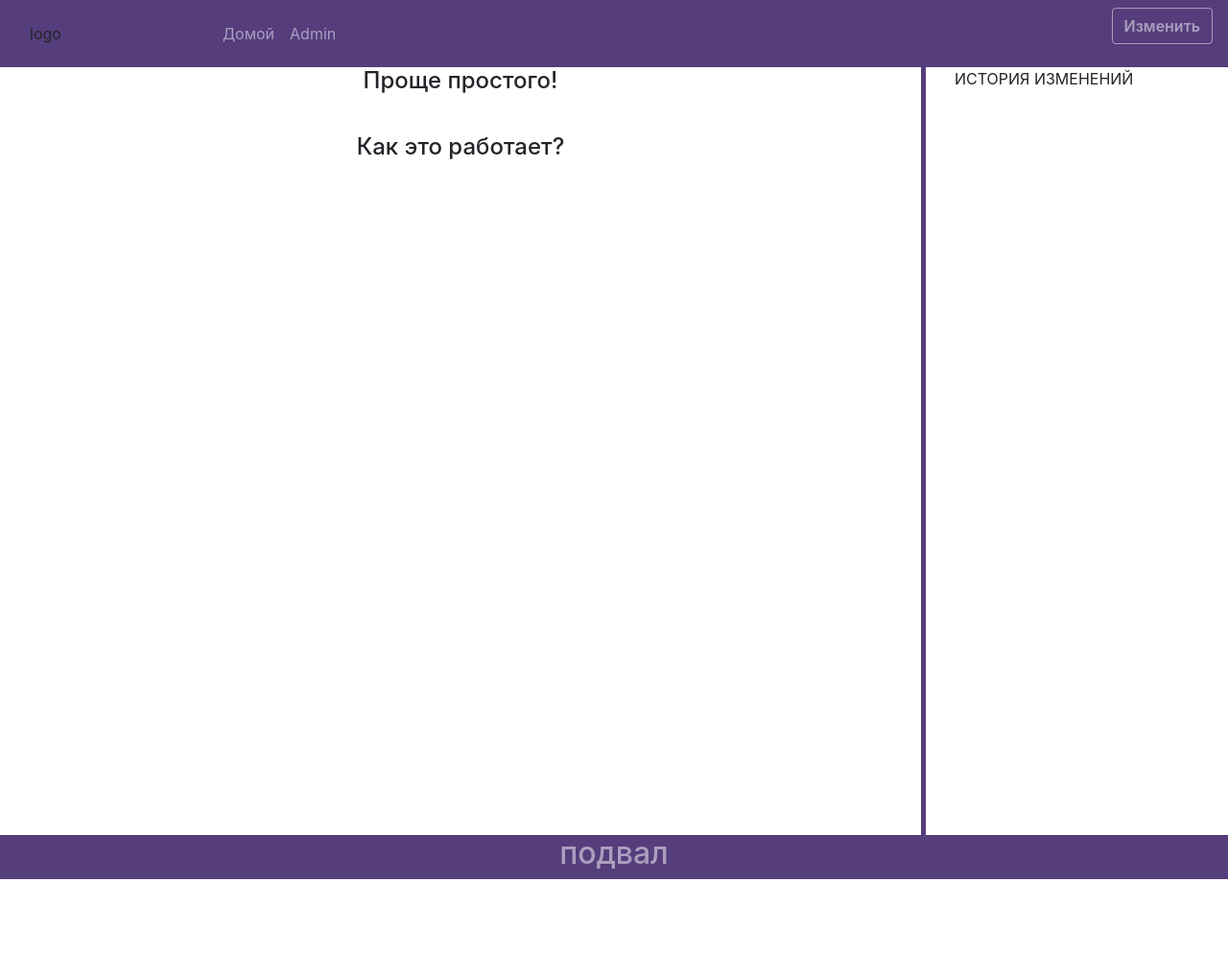
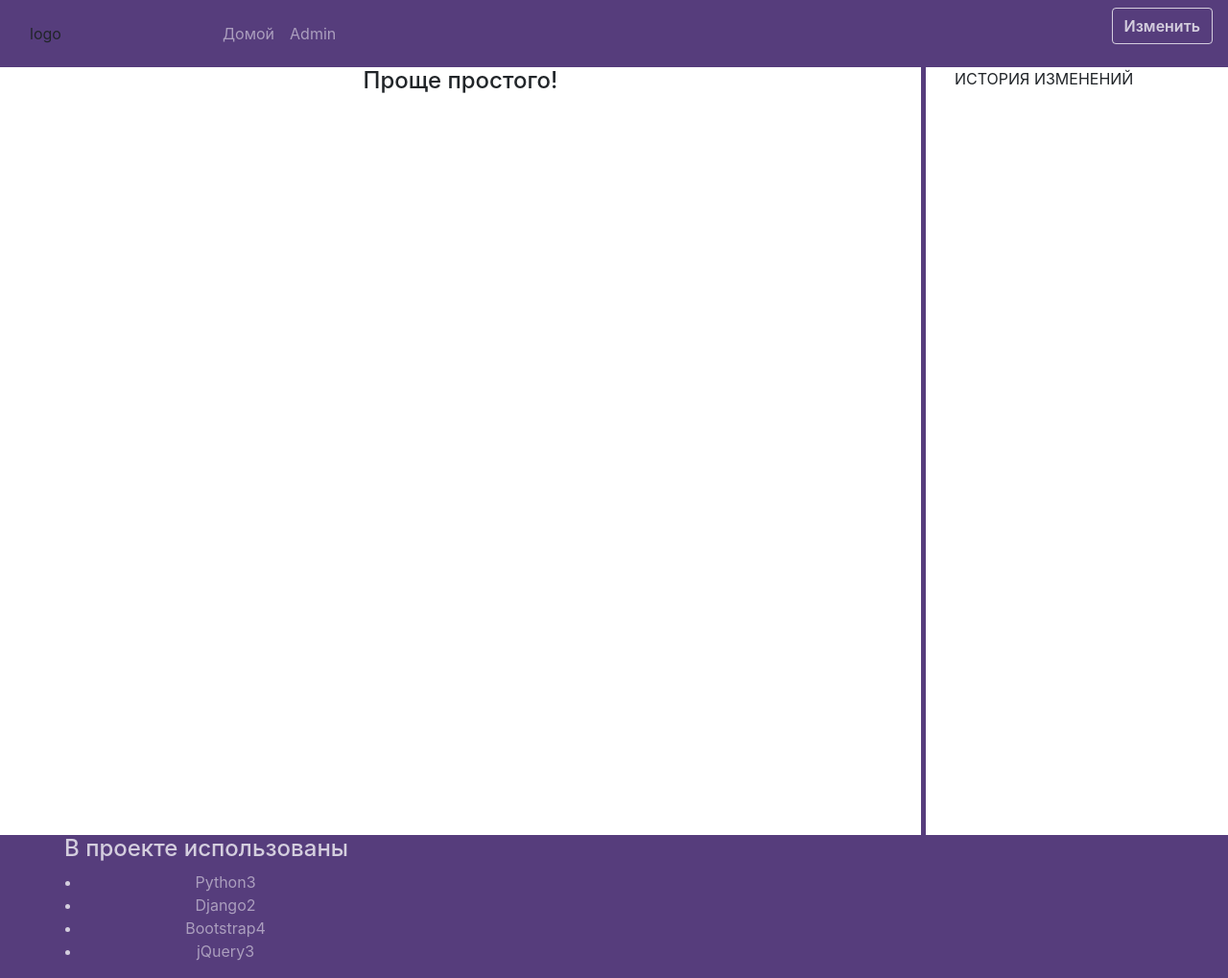
Before and after one commit to DimBox/tutorial_django, a Django app: template templates/colorer/base.html in a window 1280 px wide. Shown: the whole page at 96% size. Before the commit the page ends 916 px from the top, so only its background shows below. Run offline with Django 3.2, Linux system fonts and the light colour scheme; the template is opened without the code that fills it, so the values that code supplies are empty; some libraries are stand-ins or nearby versions.

Commit message:
DimBox <dimbox@inbox.ru>
Modified color template

```diff
--- a/static/style/style.css
+++ b/static/style/style.css
@@ -47,7 +47,7 @@ body {
 }
 
 a:not([href]):not([tabindex]) {
-  color: var(--text-color-dark);
+  color: var(--text-color-dark-hover);
 }
 .btn-bd-change:active, .btn-bd-change:hover {
     color: var(--text-body);
@@ -61,8 +61,8 @@ a:not([href]):not([tabindex]) {
 
 .btn-bd-change {
     font-weight: 600;
-    color: var(--text-color-dark);
-    border-color: var(--text-color-dark);
+    color: var(--text-color-dark-hover);
+    border-color: var(--text-color-dark-hover);
 }
 .ml-md-3, .mx-md-3 {
     margin-left: 1rem !important;
@@ -106,5 +106,20 @@ a:not([href]):not([tabindex]) {
 
 /* FOOTER */
 footer {
+  color: var(--text-color-dark-hover);
+}
+
+.project {
+  top: 0;
+  left: 0;
+  padding: 0 30px 0 30px;
+  width: 400px;
+  border: none;
+  overflow: auto;
+}
+.modules .foot-link a{
   color: var(--text-color-dark);
 }
+
+.modules .foot-link a:hover {
+    color: var(text-color-dark-hover);
--- a/templates/colorer/base.html
+++ b/templates/colorer/base.html
@@ -32,8 +32,12 @@
   <h4>Проще простого!</h4>
   <p>{{value|first}}</p>
   <br/>
+  {% if colors|length > 1%}
   <h4>Как это работает?</h4>
+  {% endif %}
+  {% if colors|length > 2%}
   <p>{{value|last}}</p>
+  {% endif %}
 </div>
 {% endblock %}
 
@@ -52,6 +56,22 @@
 {% endblock %}
 {% block footer %}
 <div class="text-center">
-  <h2>подвал</h2>
+  <div class="project text-center">
+    <h4>В проекте использованы</h4>
+    <ul class="modules">
+      <li class="foot-link">
+        <a href="https://www.python.org/getit/">Python3</a>
+      </li>
+      <li class="foot-link">
+        <a href="https://www.djangoproject.com/download/">Django2</a>
+      </li>
+      <li class="foot-link">
+        <a href="https://getbootstrap.com">Bootstrap4</a>
+      </li>
+      <li class="foot-link">
+        <a href="https://jquery.com/download/">jQuery3</a>
+      </li>
+    </ul>
+  </div>
 </div>
 {% endblock %}
```
Also changed, not shown: colorer/views.py (+9 -0 lines).
